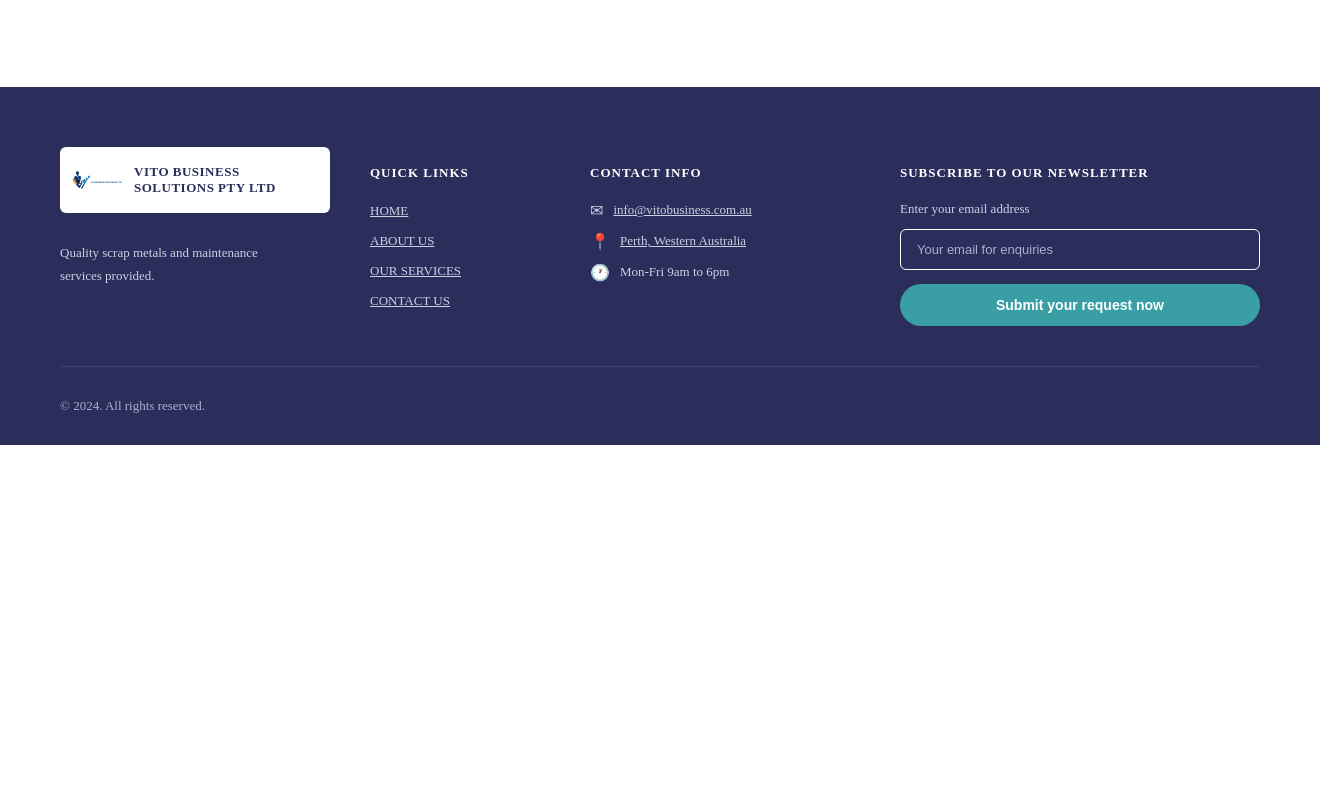
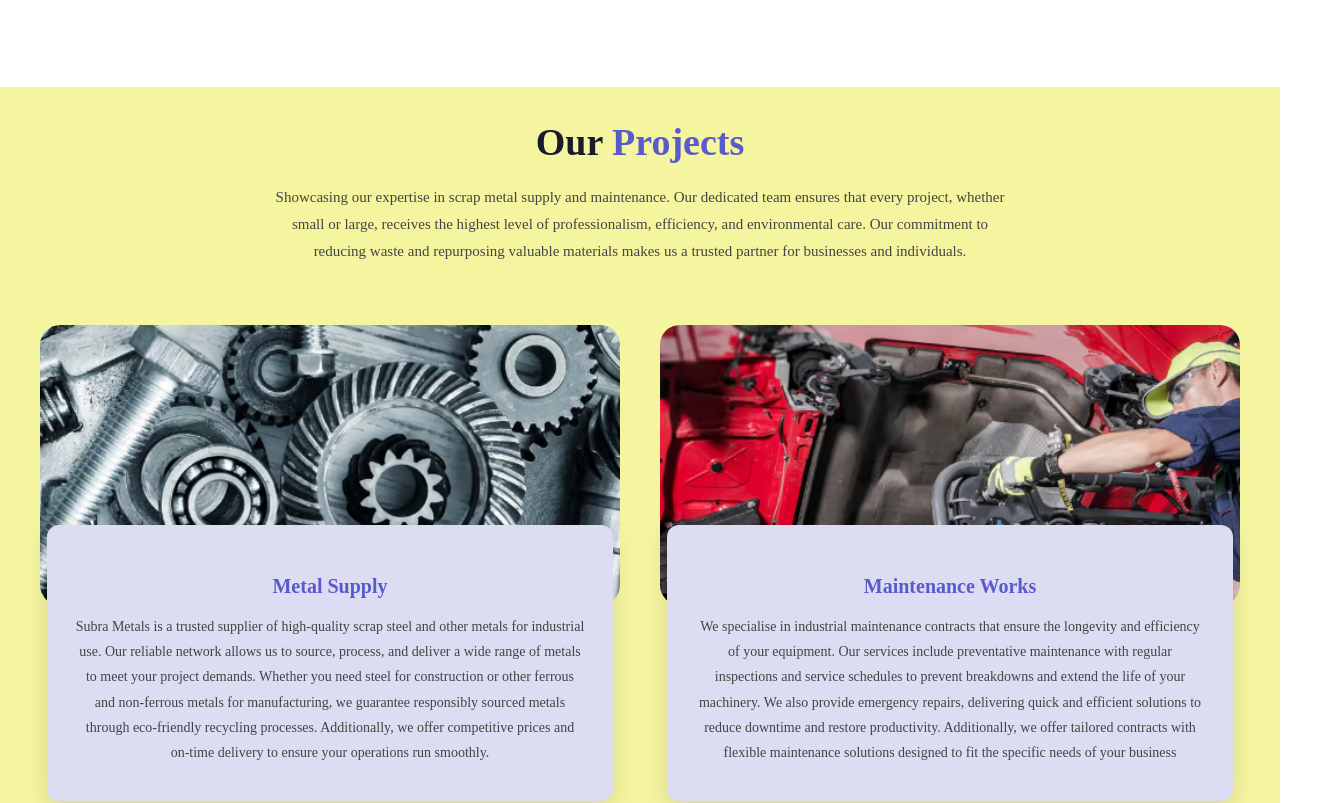
Before and after one commit to Immanuel1111/vito-business, a React (Vite) app in the folder vito/: page /about in a window 1280 px wide. Shown: the part 783-1586 px from the top of the page, 1320 px wide, since content can reach past the window. Before the commit the page ends 1228 px from the top, so only its background shows below. Built offline with nearby package versions, Linux system fonts and the light colour scheme.

Commit message:
03 14:54

```diff
--- a/vito/src/components/Footer/Footer.css
+++ b/vito/src/components/Footer/Footer.css
@@ -3,7 +3,6 @@
   background-color: #2b2d5b;
   color: #ffffff;
   padding: 60px 20px 0px 20px;
-  width: 100%;
 }
 
 .footer-container {
--- a/vito/src/components/Navbar/Navbar.jsx
+++ b/vito/src/components/Navbar/Navbar.jsx
@@ -11,7 +11,7 @@ const Navbar = () => {
             <ul className="navbar-links">
                 <li className="active"><a href="/">Home</a></li>
                 <li><a href="/about">About Us</a></li>
-                <li><a href="/services">Our Services</a></li>
+                <li><a href="/Service">Our Services</a></li>
                 <li><a href="/contact">Contact Us</a></li>
             </ul>
         </nav>
--- a/vito/src/pages/Aboutus/About.css
+++ b/vito/src/pages/Aboutus/About.css
@@ -50,7 +50,6 @@
 
 /* ── Trusted Partner ── */
 .about-partner {
-  width: 100%;
   padding: 80px 20px;
   background: #ffffff;
 }
@@ -138,8 +137,120 @@
   height: 100%;
   object-fit: cover;
 }
+/* ===== OUR PROJECTS ===== */
+.projects-section {
+  width: 1;
+  padding:1px 20px 60px 20px;   /* ✅ controlled bottom padding */
+  background: #f5f5a0;
+}
+
+.projects-container {
+  max-width: 1200px;
+  margin: 0 auto;
+  text-align: center;
+}
+
+.projects-title {
+  font-size: 38px;
+  font-weight: 800;
+  color: #1a1a2e;
+  margin-bottom: 20px;
+}
+
+.projects-title span {
+  color: #5a5acb;
+}
+
+.projects-subtitle {
+  font-size: 15px;
+  color: #444;
+  line-height: 1.8;
+  max-width: 750px;
+  margin: 0 auto 60px auto;
+}
+
+/* ── Grid ── */
+.projects-grid {
+  display: grid;
+  grid-template-columns: repeat(2, 1fr);
+  gap: 40px;
+  align-items: start;        /* ✅ each card starts at top, no stretching */
+}
+
+/* ── Card ── */
+.project-card {
+  position: relative;
+  border-radius: 20px;
+  overflow: visible;
+  display: flex;             /* ✅ flex column keeps card tight */
+  flex-direction: column;
+}
+
+/* ── Image ── */
+.project-card-img {
+  width: 100%;
+  height: 280px;
+  border-radius: 20px;
+  overflow: hidden;
+  flex-shrink: 0;            /* ✅ image never compresses */
+}
+
+.project-card-img img {
+  width: 100%;
+  height: 100%;
+  object-fit: cover;
+  display: block;
+}
+
+/* ── Overlapping Text Box ── */
+.project-card-text {
+  position: relative;
+  width: 88%;
+  margin: -80px auto 0 auto;  /* ✅ overlap amount */
+  background: #dcdcf3;
+  padding: 30px 28px 36px 28px;
+  border-radius: 12px;
+  text-align: center;
+  box-shadow: 0 8px 24px rgba(0, 0, 0, 0.12);
+  z-index: 2;
+  flex-shrink: 0;            /* ✅ text box never compresses */
+}
+
+.project-card-text h3 {
+  font-size: 20px;
+  font-weight: 700;
+  color: #5a5acb;
+  margin-bottom: 16px;
+}
+
+.project-card-text p {
+  font-size: 14px;
+  color: #444;
+  line-height: 1.8;
+  margin: 0;                 /* ✅ removes any default bottom margin */
+}
 
 /* ── Responsive ── */
+@media (max-width: 992px) {
+  .projects-grid {
+    grid-template-columns: 1fr;
+    gap: 60px;
+  }
+
+  .project-card-img {
+    height: 240px;
+  }
+
+  .project-card-text {
+    width: 90%;
+    margin-top: -80px;
+  }
+
+  .projects-title {
+    font-size: 30px;
+  }
+}
+
 @media (max-width: 900px) {
   .about-partner-container {
     flex-direction: column;
--- a/vito/src/pages/Aboutus/About.jsx
+++ b/vito/src/pages/Aboutus/About.jsx
@@ -4,6 +4,11 @@ import Footer from "../../components/Footer/Footer";
 import "./About.css";
 import aboutHero from "./images/1.webp";
 import partnerImg from "./images/2.avif";
+import  img from "./images/3.avif";
+import  img1 from "./images/4.avif";
+
+
+
 
 const About = () => {
   return (
@@ -54,7 +59,60 @@ const About = () => {
 
         </div>
       </section>
+      {/* Our Projects Section */}
+      <section className="projects-section">
+        <div className="projects-container">
 
+          <h2 className="projects-title">Our <span>Projects</span></h2>
+          <p className="projects-subtitle">
+            Showcasing our expertise in scrap metal supply and maintenance. Our dedicated team
+            ensures that every project, whether small or large, receives the highest level of
+            professionalism, efficiency, and environmental care. Our commitment to reducing waste
+            and repurposing valuable materials makes us a trusted partner for businesses and individuals.
+          </p>
+
+          <div className="projects-grid">
+
+            {/* Card 1 - Metal Supply */}
+            <div className="project-card">
+              <div className="project-card-img">
+                <img src={img} alt="Metal Supply" />
+              </div>
+              <div className="project-card-text">
+                <h3>Metal Supply</h3>
+                <p>
+                  Subra Metals is a trusted supplier of high-quality scrap steel and other metals
+                  for industrial use. Our reliable network allows us to source, process, and deliver
+                  a wide range of metals to meet your project demands. Whether you need steel for
+                  construction or other ferrous and non-ferrous metals for manufacturing, we guarantee
+                  responsibly sourced metals through eco-friendly recycling processes. Additionally,
+                  we offer competitive prices and on-time delivery to ensure your operations run smoothly.
+                </p>
+              </div>
+            </div>
+
+            {/* Card 2 - Maintenance Works */}
+            <div className="project-card">
+              <div className="project-card-img">
+                <img src={img1} alt="Maintenance Works" />
+              </div>
+              <div className="project-card-text">
+                <h3>Maintenance Works</h3>
+                <p>
+                  We specialise in industrial maintenance contracts that ensure the longevity and
+                  efficiency of your equipment. Our services include preventative maintenance with
+                  regular inspections and service schedules to prevent breakdowns and extend the
+                  life of your machinery. We also provide emergency repairs, delivering quick and
+                  efficient solutions to reduce downtime and restore productivity. Additionally,
+                  we offer tailored contracts with flexible maintenance solutions designed to fit
+                  the specific needs of your business
+                </p>
+              </div>
+            </div>
+
+          </div>
+        </div>
+      </section>
       <Footer />
     </>
   );
```
Also changed, not shown: vito/src/pages/Aboutus/images/3.avif (renamed from vito/src/pages/Aboutus/images/sm-15-YKb6NK0oJ3sbo00z.avif), vito/src/pages/Aboutus/images/4.avif (renamed from vito/src/pages/Aboutus/images/sm-14-YanyzVGX2rSojD16.avif).
